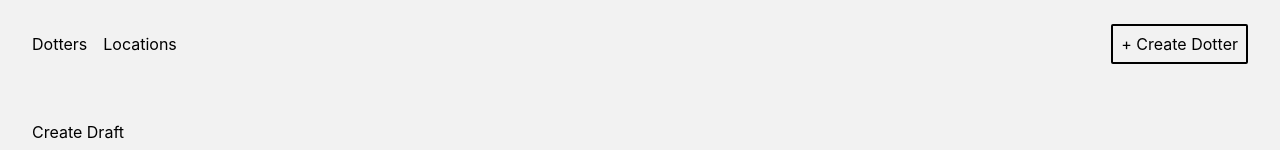
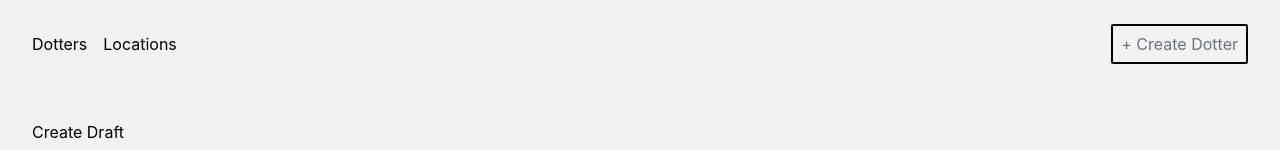
Before and after one commit to thisdot/rest-to-graphql, a Next.js app in the folder client/: page /dotter/create in a window 1280 px wide. Shown: the top 150 px of the page. Built offline with nearby package versions, Linux system fonts and the light colour scheme.

Commit message:
fix link to create page

```diff
--- a/client/components/Header.tsx
+++ b/client/components/Header.tsx
@@ -24,10 +24,10 @@ const Header: FC = () => {
 				</Link>
 			</div>
 			<div className="ml-auto">
-				<Link href="/dotters/create">
+				<Link href="/dotter/create">
 					<a
 						className={`${
-							isActive("/dotters/create") ? "text-gray-500" : null
+							isActive("/dotter/create") ? "text-gray-500" : null
 						} border-black border-2 px-2 py-2 rounded-sm`}
 					>
 						+ Create Dotter
```
